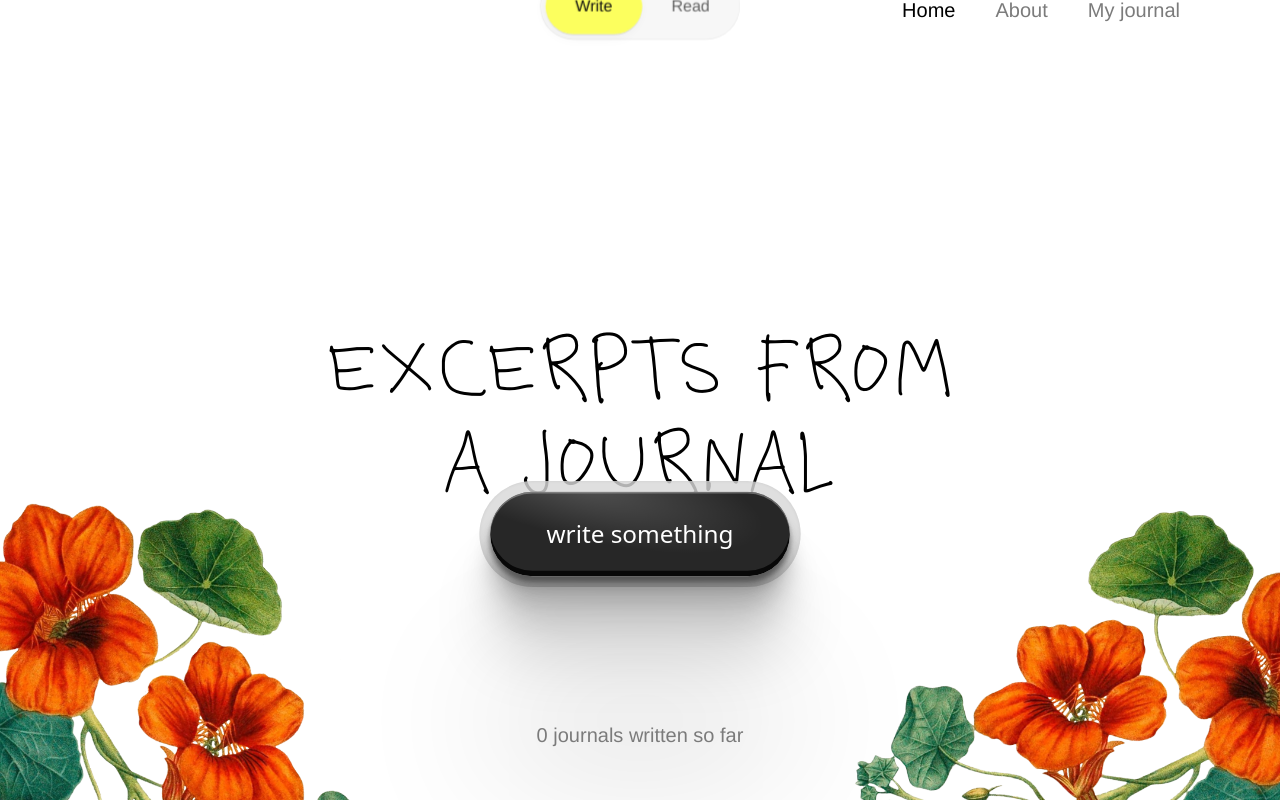
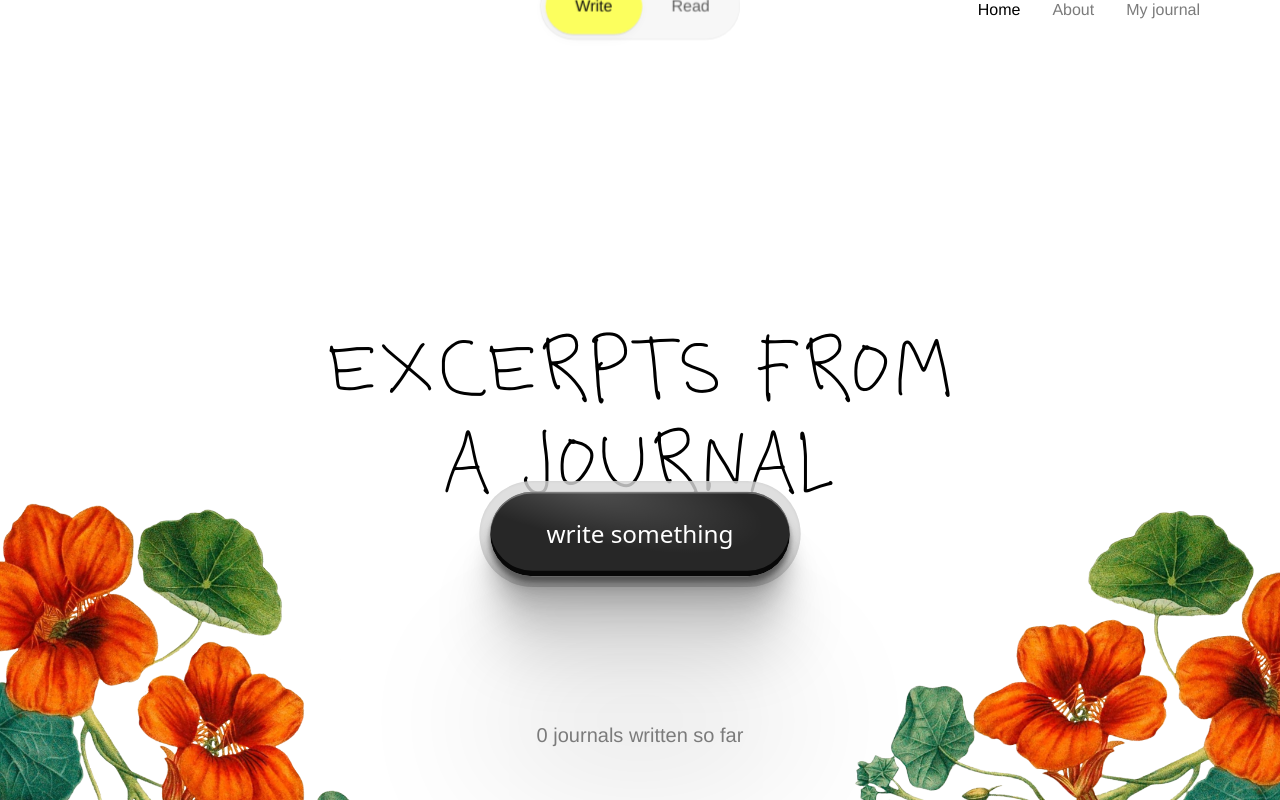
Before and after one commit to sr25553-sree/excerpts-from-a-journal, a Next.js app: page / in a window 1280 px wide. Built offline with nearby package versions, Linux system fonts and the light colour scheme; no server answers; the database is empty.

Commit message:
Reduce top-right nav size by 20%
Co-Authored-By: Claude Opus 4.6 <noreply@anthropic.com>

```diff
--- a/components/LandingPage.tsx
+++ b/components/LandingPage.tsx
@@ -52,8 +52,8 @@ export function LandingPage({ initialEntries, totalCount }: LandingPageProps) {
 
         {/* === TOP-RIGHT NAV LINKS === */}
         <div
-          className="hidden md:flex absolute right-[100px] top-[calc(50%-390px)] -translate-y-1/2 items-center gap-[40px] z-10"
-          style={{ fontFamily: "'Helvetica Neue', sans-serif", fontWeight: 400, fontSize: "20px", color: "#7B7B7B" }}
+          className="hidden md:flex absolute right-[80px] top-[calc(50%-390px)] -translate-y-1/2 items-center gap-[32px] z-10"
+          style={{ fontFamily: "'Helvetica Neue', sans-serif", fontWeight: 400, fontSize: "16px", color: "#7B7B7B" }}
         >
           <button onClick={() => setTab("write")} className="cursor-pointer hover:text-black transition-colors" style={{ fontFamily: "inherit", fontWeight: "inherit", fontSize: "inherit", color: isWrite ? "#000" : "inherit" }}>
             Home
```
